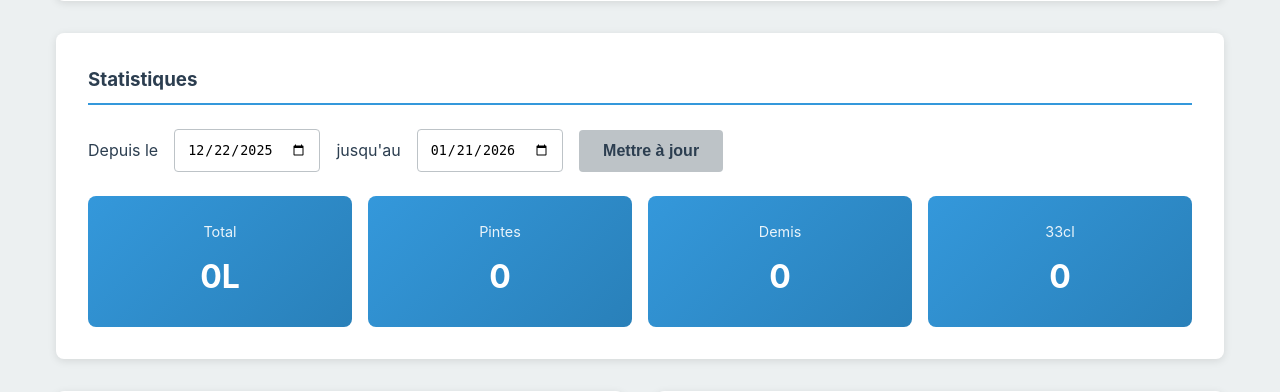
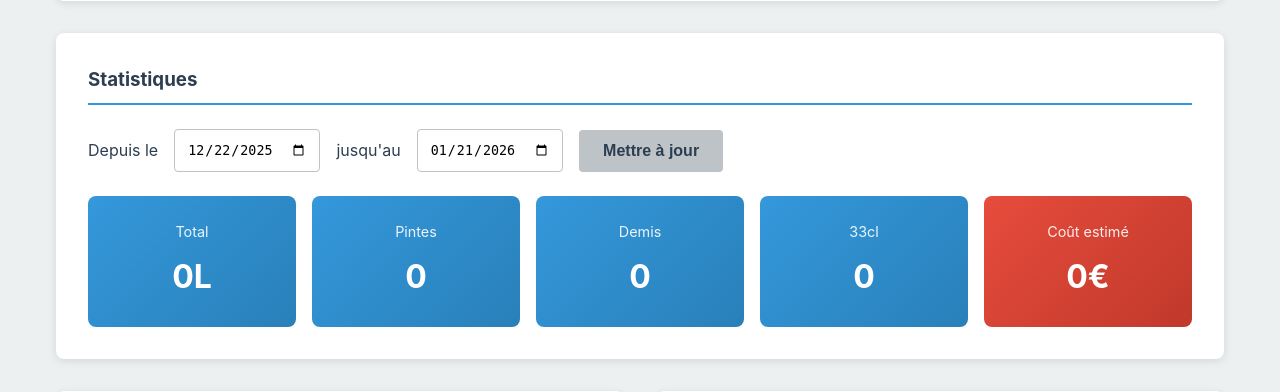
Before and after one commit to pstraebler/beertracker, a Flask app: template templates/dashboard.html in a window 1280 px wide. Shown: the part 488-880 px from the top of the page. Run offline with Flask 3, Linux system fonts and the light colour scheme; the template is opened without the code that fills it, so the values that code supplies are empty; parts of the project's set-up code (start-up, migrations or seed data) failed here and were passed over.

Commit message:
add cost

```diff
--- a/static/js/app.js
+++ b/static/js/app.js
@@ -382,11 +382,19 @@ function updateStatsDisplay(data) {
     const totalHalfEl = document.getElementById('total-half');
     const total33El = document.getElementById('total-33');
     const totalLitersEl = document.getElementById('total-liters');
+    const totalCostEl = document.getElementById('total-cost');
 
     if (totalPintsEl) totalPintsEl.innerText = data.total_pints;
     if (totalHalfEl) totalHalfEl.innerText = data.total_half_pints;
     if (total33El) total33El.innerText = data.total_33cl;
     if (totalLitersEl) totalLitersEl.innerText = data.total_liters;
+
+    // 0.5L coûte 6€, donc 1L = 12€
+    if (totalCostEl) {
+        const costPerLiter = 12; // 6€ pour 0.5L
+        const totalCost = (data.total_liters * costPerLiter).toFixed(2);
+        totalCostEl.innerText = totalCost;
+    }
 
     const warningsContainer = document.getElementById('warnings-container');
     const warningsList = document.getElementById('warnings-list');
--- a/templates/dashboard.html
+++ b/templates/dashboard.html
@@ -88,6 +88,10 @@
                         <div class="stat-label">33cl</div>
                         <div class="stat-value" id="total-33">0</div>
                     </div>
+                    <div class="stat-box" style="background: linear-gradient(135deg, #e74c3c, #c0392b);">
+                        <div class="stat-label">Coût estimé</div>
+                        <div class="stat-value"><span id="total-cost">0</span>€</div>
+                    </div>
                 </div>
             </div>
         </div>
```
